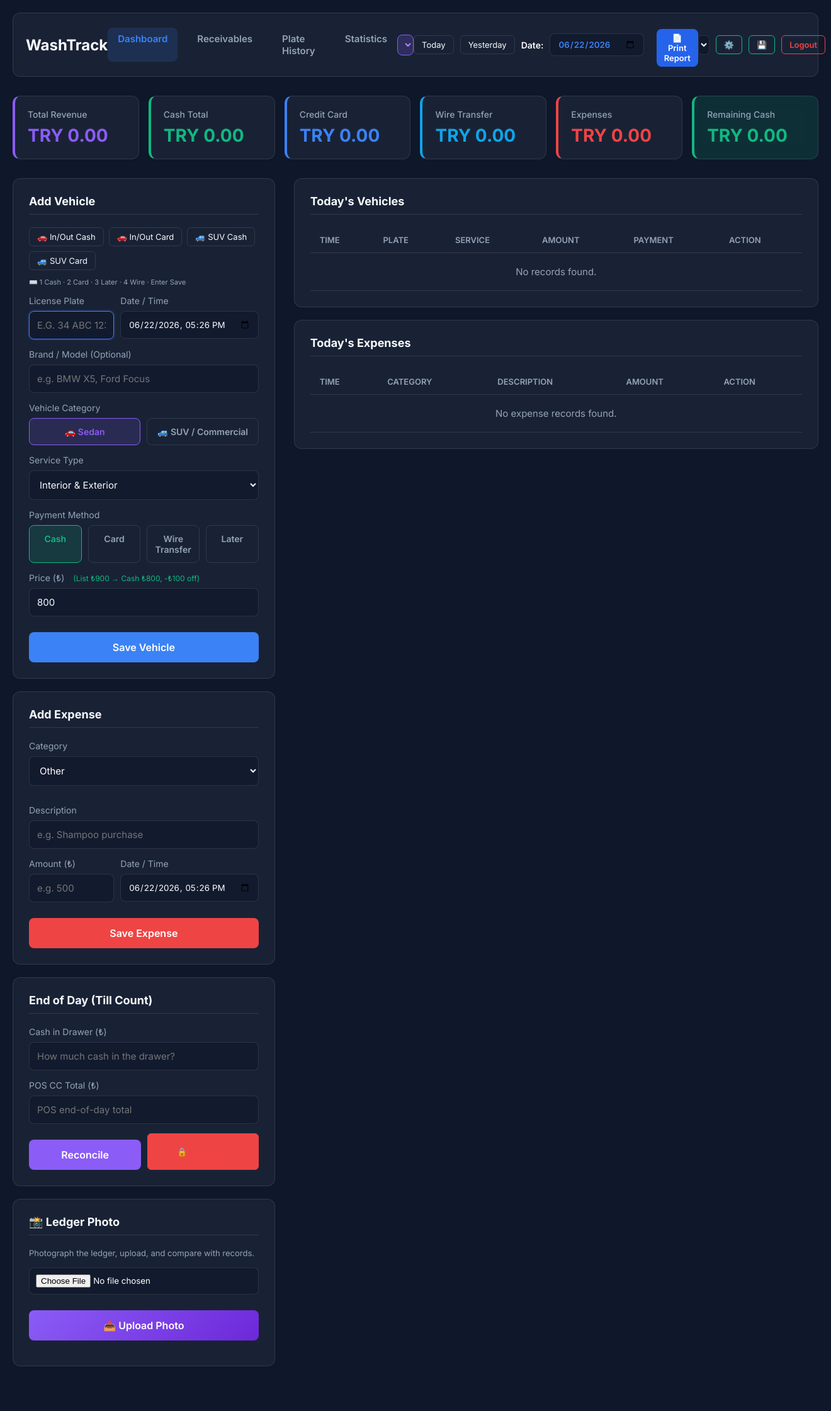
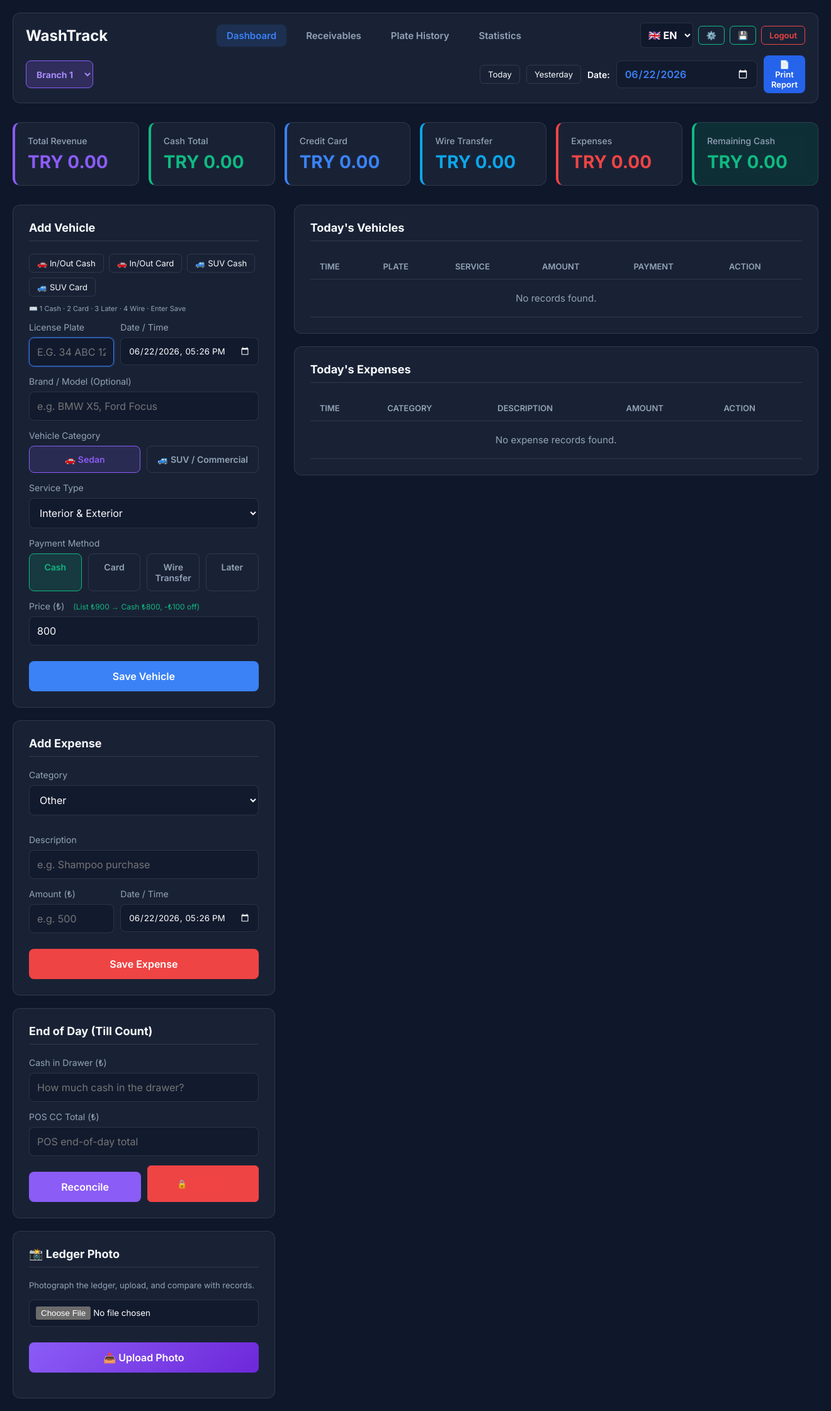
Before and after one commit to Crowned26/carwash, a Flask app: page / in a window 1320 px wide. Shown: the whole page at 63% size. Before the commit the page ends 2170 px from the top, so only its background shows below. Run offline with Flask 3, Linux system fonts and the light colour scheme; the visitor is signed in with stand-in values (Sample User, id 1); data comes from the database, SQL or seed files in the repository; data that the repository does not hold is empty.

Commit message:
Responsive layout for mobile and desktop

```diff
--- a/static/css/style.css
+++ b/static/css/style.css
@@ -34,19 +34,27 @@ body {
     background-color: var(--bg-color);
     color: var(--text-main);
     min-height: 100vh;
+    min-height: var(--app-height, 100vh);
+    -webkit-font-smoothing: antialiased;
+    -moz-osx-font-smoothing: grayscale;
+    -webkit-tap-highlight-color: transparent;
+    overflow-x: hidden;
+    padding-left: env(safe-area-inset-left);
+    padding-right: env(safe-area-inset-right);
 }
 
 .app-container {
     max-width: 1400px;
     margin: 0 auto;
     padding: 20px;
+    padding-bottom: calc(20px + env(safe-area-inset-bottom));
 }
 
 /* Header */
 .header {
     display: flex;
-    justify-content: space-between;
-    align-items: center;
+    flex-direction: column;
+    gap: 12px;
     margin-bottom: 30px;
     padding: 15px 20px;
     background: var(--panel-bg);
@@ -54,6 +62,58 @@ body {
     border: 1px solid var(--border-color);
     backdrop-filter: blur(10px);
 }
+
+.header-top {
+    display: flex;
+    align-items: center;
+    justify-content: space-between;
+    gap: 12px;
+    width: 100%;
+}
+
+.header-actions {
+    display: flex;
+    gap: 8px;
+    align-items: center;
+    flex-shrink: 0;
+}
+
+.header-sub {
+    display: flex;
+    flex-wrap: wrap;
+    align-items: center;
+    justify-content: space-between;
+    gap: 12px;
+    width: 100%;
+}
+
+.nav-toggle {
+    display: none;
+    flex-direction: column;
+    justify-content: center;
+    gap: 5px;
+    width: 44px;
+    height: 44px;
+    padding: 10px;
+    background: rgba(255, 255, 255, 0.05);
+    border: 1px solid var(--border-color);
+    border-radius: 10px;
+    cursor: pointer;
+    flex-shrink: 0;
+}
+
+.nav-toggle span {
+    display: block;
+    height: 2px;
+    width: 100%;
+    background: var(--text-main);
+    border-radius: 2px;
+    transition: transform 0.2s, opacity 0.2s;
+}
+
+body.nav-open .nav-toggle span:nth-child(1) { transform: translateY(7px) rotate(45deg); }
+body.nav-open .nav-toggle span:nth-child(2) { opacity: 0; }
+body.nav-open .nav-toggle span:nth-child(3) { transform: translateY(-7px) rotate(-45deg); }
 
 .logo {
     font-size: 24px;
@@ -160,16 +220,20 @@ body {
 
 input[type="text"],
 input[type="number"],
+input[type="password"],
+input[type="date"],
 select {
     width: 100%;
     padding: 12px;
+    min-height: 44px;
     background: rgba(15, 23, 42, 0.6);
     border: 1px solid var(--border-color);
     border-radius: 8px;
     color: var(--text-main);
-    font-size: 15px;
+    font-size: 16px;
     outline: none;
     transition: all 0.3s;
+    touch-action: manipulation;
 }
 
 input:focus, select:focus {
@@ -225,6 +289,18 @@ input[type="radio"]#modal-pay-havale:checked + label {
 }
 
 /* Buttons */
+.btn-submit,
+.btn-delete,
+.btn-date,
+.btn-edit,
+.btn-pay,
+.btn-backup,
+.nav-link {
+    touch-action: manipulation;
+    -webkit-user-select: none;
+    user-select: none;
+}
+
 .btn-submit {
     width: 100%;
     padding: 14px;
@@ -343,10 +419,248 @@ tr.row-havale {
 .diff-val.zero { color: var(--text-muted); }
 
 /* Responsive */
+@media (max-width: 1100px) {
+    .header-sub {
+        flex-direction: column;
+        align-items: stretch;
+    }
+
+    .date-filter {
+        flex-wrap: wrap;
+        width: 100%;
+    }
+
+    .date-filter .btn-submit {
+        width: auto;
+        flex: 1;
+        min-width: 140px;
+    }
+}
+
 @media (max-width: 900px) {
     .main-content {
         grid-template-columns: 1fr;
     }
+
+    .stats-grid {
+        grid-template-columns: 1fr;
+    }
+
+    .stat-card[style*="grid-column: span 2"] {
+        grid-column: span 1 !important;
+    }
+
+    .app-container {
+        padding: 12px;
+        padding-bottom: calc(12px + env(safe-area-inset-bottom));
+    }
+
+    .header {
+        padding: 12px 14px;
+        margin-bottom: 16px;
+    }
+
+    .logo {
+        font-size: 20px;
+    }
+
+    .nav-toggle {
+        display: flex;
+    }
+
+    .nav-links {
+        display: none;
+        flex-direction: column;
+        width: 100%;
+        gap: 6px;
+        padding-top: 4px;
+    }
+
+    .nav-links.nav-open {
+        display: flex;
+    }
+
+    .nav-link {
+        width: 100%;
+        text-align: center;
+        padding: 14px 16px;
+        font-size: 16px;
+    }
+
+    .summary-dashboard {
+        grid-template-columns: repeat(2, 1fr);
+        gap: 10px;
+        margin-bottom: 16px;
+    }
+
+    .summary-card {
+        padding: 14px;
+    }
+
+    .card-value {
+        font-size: 22px;
+    }
+
+    .glass-panel {
+        padding: 16px;
+    }
+
+    .payment-toggle {
+        flex-wrap: wrap;
+    }
+
+    .payment-toggle label {
+        flex: 1 1 calc(50% - 5px);
+        min-height: 48px;
+        display: flex;
+        align-items: center;
+        justify-content: center;
+        padding: 12px 8px;
+        font-size: 14px;
+    }
+
+    .modal-content {
+        width: 100%;
+        max-width: calc(100vw - 24px);
+        max-height: calc(var(--app-height, 100vh) - 24px);
+        overflow-y: auto;
+        margin: 12px;
+    }
+
+    .modal {
+        align-items: flex-end;
+        padding-bottom: env(safe-area-inset-bottom);
+    }
+
+    .toast-container {
+        left: 12px;
+        right: 12px;
+        bottom: calc(12px + env(safe-area-inset-bottom));
+    }
+
+    .toast {
+        width: 100%;
+        text-align: center;
+    }
+
+    th, td {
+        padding: 10px 8px;
+        font-size: 13px;
+    }
+
+    .btn-pay, .btn-edit, .btn-delete {
+        min-height: 40px;
+        padding: 8px 10px;
+        margin-bottom: 4px;
+    }
+}
+
+@media (max-width: 480px) {
+    .summary-dashboard {
+        grid-template-columns: 1fr;
+    }
+
+    .header-actions .btn-delete {
+        padding: 8px 10px !important;
+        font-size: 12px;
+    }
+
+    .payment-toggle label {
+        flex: 1 1 100%;
+    }
+
+    .card-value {
+        font-size: 20px;
+    }
+}
+
+/* iOS Safari */
+.platform-ios input[type="date"] {
+    min-height: 44px;
+    appearance: none;
+    -webkit-appearance: none;
+}
+
+.platform-ios .modal {
+    -webkit-overflow-scrolling: touch;
+}
+
+/* Android Chrome */
+.platform-android .header {
+    padding-top: max(12px, env(safe-area-inset-top));
+}
+
+/* Desktop */
+@media (min-width: 901px) {
+    .nav-toggle {
+        display: none !important;
+    }
+
+    .nav-links {
+        display: flex !important;
+    }
+
+    .header {
+        display: grid;
+        grid-template-columns: auto 1fr auto;
+        grid-template-rows: auto auto;
+        align-items: center;
+        gap: 12px 20px;
+    }
+
+    .header-top {
+        display: contents;
+    }
+
+    .logo {
+        grid-column: 1;
+        grid-row: 1;
+    }
+
+    .nav-links {
+        grid-column: 2;
+        grid-row: 1;
+        justify-content: center;
+        width: auto;
+        padding-top: 0;
+    }
+
+    .header-actions {
+        grid-column: 3;
+        grid-row: 1;
+        justify-self: end;
+    }
+
+    .header-sub {
+        grid-column: 1 / -1;
+        grid-row: 2;
+        flex-direction: row;
+        justify-content: space-between;
+    }
+}
+
+/* Windows scrollbar */
+.platform-windows ::-webkit-scrollbar {
+    width: 10px;
+    height: 10px;
+}
+
+.platform-windows ::-webkit-scrollbar-thumb {
+    background: rgba(148, 163, 184, 0.4);
+    border-radius: 6px;
+}
+
+.platform-windows ::-webkit-scrollbar-track {
+    background: rgba(15, 23, 42, 0.5);
+}
+
+/* PWA standalone */
+.pwa-standalone .header {
+    padding-top: max(12px, env(safe-area-inset-top));
+}
+
+.pwa-standalone .app-container {
+    padding-top: max(12px, env(safe-area-inset-top));
 }
 
 /* Delete Button */
@@ -504,7 +818,6 @@ tr.row-pending { border-left: 3px solid var(--color-pending); }
 }
 @media (max-width: 900px) {
     .stats-grid { grid-template-columns: 1fr; }
-    .nav-links { display: none; }
 }
 
 /* Vehicle Category Toggle */
--- /dev/null
+++ b/static/js/platform.js
@@ -0,0 +1,42 @@
+(function () {
+    const ua = navigator.userAgent;
+    const body = document.body;
+    const html = document.documentElement;
+
+    if (/iPhone|iPad|iPod/i.test(ua)) body.classList.add('platform-ios');
+    else if (/Android/i.test(ua)) body.classList.add('platform-android');
+    else if (/Macintosh|Mac OS X/i.test(ua)) body.classList.add('platform-macos');
+    else if (/Windows/i.test(ua)) body.classList.add('platform-windows');
+
+    if (window.matchMedia('(pointer: coarse)').matches) body.classList.add('touch-device');
+    if (window.matchMedia('(display-mode: standalone)').matches || window.navigator.standalone) {
+        body.classList.add('pwa-standalone');
+    }
+
+    const setAppHeight = () => {
+        html.style.setProperty('--app-height', window.innerHeight + 'px');
+    };
+    setAppHeight();
+    window.addEventListener('resize', setAppHeight);
+    window.addEventListener('orientationchange', () => setTimeout(setAppHeight, 100));
+
+    window.toggleMobileNav = function () {
+        const nav = document.getElementById('main-nav');
+        const btn = document.getElementById('nav-toggle');
+        if (!nav) return;
+        const open = nav.classList.toggle('nav-open');
+        if (btn) btn.setAttribute('aria-expanded', open ? 'true' : 'false');
+        body.classList.toggle('nav-open', open);
+    };
+
+    document.addEventListener('click', (e) => {
+        if (!body.classList.contains('nav-open')) return;
+        const nav = document.getElementById('main-nav');
+        const btn = document.getElementById('nav-toggle');
+        if (nav && !nav.contains(e.target) && btn && !btn.contains(e.target)) {
+            nav.classList.remove('nav-open');
+            body.classList.remove('nav-open');
+            if (btn) btn.setAttribute('aria-expanded', 'false');
+        }
+    });
+})();
--- /dev/null
+++ b/templates/includes/head_meta.html
@@ -0,0 +1,14 @@
+<meta charset="UTF-8">
+<meta name="viewport" content="width=device-width, initial-scale=1.0, viewport-fit=cover">
+<meta name="theme-color" content="#0f172a">
+<meta name="color-scheme" content="dark">
+<meta name="apple-mobile-web-app-capable" content="yes">
+<meta name="apple-mobile-web-app-status-bar-style" content="black-translucent">
+<meta name="apple-mobile-web-app-title" content="WashTrack">
+<meta name="mobile-web-app-capable" content="yes">
+<meta name="format-detection" content="telephone=no">
+<link rel="manifest" href="{{ url_for('static', filename='manifest.json') }}">
+<link rel="apple-touch-icon" href="{{ url_for('static', filename='icons/app-icon.svg') }}">
+<link href="https://fonts.googleapis.com/css2?family=Inter:wght@300;400;500;600;700&display=swap" rel="stylesheet">
+<link rel="stylesheet" href="{{ url_for('static', filename='css/style.css') }}?v=12">
+<script src="{{ url_for('static', filename='js/platform.js') }}?v=1"></script>
--- /dev/null
+++ b/templates/includes/nav_toggle.html
@@ -0,0 +1,3 @@
+<button type="button" class="nav-toggle" id="nav-toggle" aria-label="Menu" aria-expanded="false" onclick="toggleMobileNav()">
+    <span></span><span></span><span></span>
+</button>
--- a/templates/index.html
+++ b/templates/index.html
@@ -1,26 +1,35 @@
 <!DOCTYPE html>
 <html lang="tr">
 <head>
-    <meta charset="UTF-8">
-    <meta name="viewport" content="width=device-width, initial-scale=1.0">
+    {% include 'includes/head_meta.html' %}
     <title>WashTrack</title>
-    <link href="https://fonts.googleapis.com/css2?family=Inter:wght@300;400;500;600;700&display=swap" rel="stylesheet">
-    <link rel="stylesheet" href="{{ url_for('static', filename='css/style.css') }}?v=10">
     <script src="{{ url_for('static', filename='js/lang.js') }}?v=5"></script>
 </head>
 <body>
     <div class="app-container">
         <header class="header">
+            <div class="header-top">
                 <div class="logo" id="app-logo">WashTrack</div>
-            <div class="nav-links">
+                {% include 'includes/nav_toggle.html' %}
+                <div class="header-actions">
+                    <select id="lang-switch" onchange="changeLang(this.value)" style="background: rgba(15,23,42,0.8); color: white; border: 1px solid var(--border-color); border-radius: 6px; padding: 4px 8px; font-weight: bold; cursor: pointer; min-height: 40px;">
+                        <option value="tr">🇹🇷 TR</option>
+                        <option value="en">🇬🇧 EN</option>
+                    </select>
+                    <button class="btn-backup" onclick="openSettings()" title="Ayarlar">⚙️</button>
+                    <a href="/api/backup" class="btn-backup" title="Yedeği İndir">💾</a>
+                    <a href="{{ url_for('logout') }}" class="btn-delete" style="text-decoration: none; padding: 6px 12px;">Çıkış</a>
+                </div>
+            </div>
+            <nav class="nav-links" id="main-nav">
                 <a href="{{ url_for('index') }}" class="nav-link active">Ana Panel</a>
                 <a href="{{ url_for('receivables_page') }}" class="nav-link">Alacaklar</a>
                 <a href="{{ url_for('plate_history_page') }}" class="nav-link">Plaka Geçmişi</a>
                 <a href="{{ url_for('stats_page') }}" class="nav-link">İstatistikler</a>
-            </div>
-            <!-- Branch Selector -->
+            </nav>
+            <div class="header-sub">
                 <div class="branch-selector">
-                <select id="branch-select" onchange="switchBranch(this.value)" style="background: rgba(139,92,246,0.2); color: #a78bfa; border: 1px solid #8b5cf6; border-radius: 8px; padding: 6px 12px; font-weight: 700; cursor: pointer; font-size: 14px;">
+                    <select id="branch-select" onchange="switchBranch(this.value)" style="background: rgba(139,92,246,0.2); color: #a78bfa; border: 1px solid #8b5cf6; border-radius: 8px; padding: 6px 12px; font-weight: 700; cursor: pointer; font-size: 14px; min-height: 44px; width: 100%; max-width: 220px;">
                     </select>
                 </div>
                 <div class="date-filter">
@@ -28,16 +37,8 @@
                     <button class="btn-date" onclick="quickDate('yesterday')">Dün</button>
                     <label for="filter-date">Tarih:</label>
                     <input type="date" id="filter-date">
-                <button class="btn-submit" onclick="printReport()" style="margin-left: 10px; padding: 6px 12px; background: #2563eb; font-size: 13px;">📄 Rapor Yazdır</button>
+                    <button class="btn-submit" onclick="printReport()" style="padding: 6px 12px; background: #2563eb; font-size: 13px; width: auto; margin-top: 0;">📄 Rapor Yazdır</button>
                 </div>
-            <div style="display: flex; gap: 10px; align-items: center;">
-                <select id="lang-switch" onchange="changeLang(this.value)" style="background: rgba(15,23,42,0.8); color: white; border: 1px solid var(--border-color); border-radius: 6px; padding: 4px 8px; font-weight: bold; cursor: pointer;">
-                    <option value="tr">🇹🇷 TR</option>
-                    <option value="en">🇬🇧 EN</option>
-                </select>
-                <button class="btn-backup" onclick="openSettings()" title="Ayarlar">⚙️</button>
-                <a href="/api/backup" class="btn-backup" title="Yedeği İndir">💾</a>
-                <a href="{{ url_for('logout') }}" class="btn-delete" style="text-decoration: none; padding: 6px 12px;">Çıkış</a>
             </div>
         </header>
 
```
Also changed, not shown: templates/login.html (+10 -7 lines), templates/plate_history.html (+18 -16 lines), templates/receivables.html (+18 -16 lines), templates/stats.html (+18 -16 lines), static/icons/app-icon.svg (added), static/manifest.json (added). Lines whose indentation alone changed are shown as unchanged.
